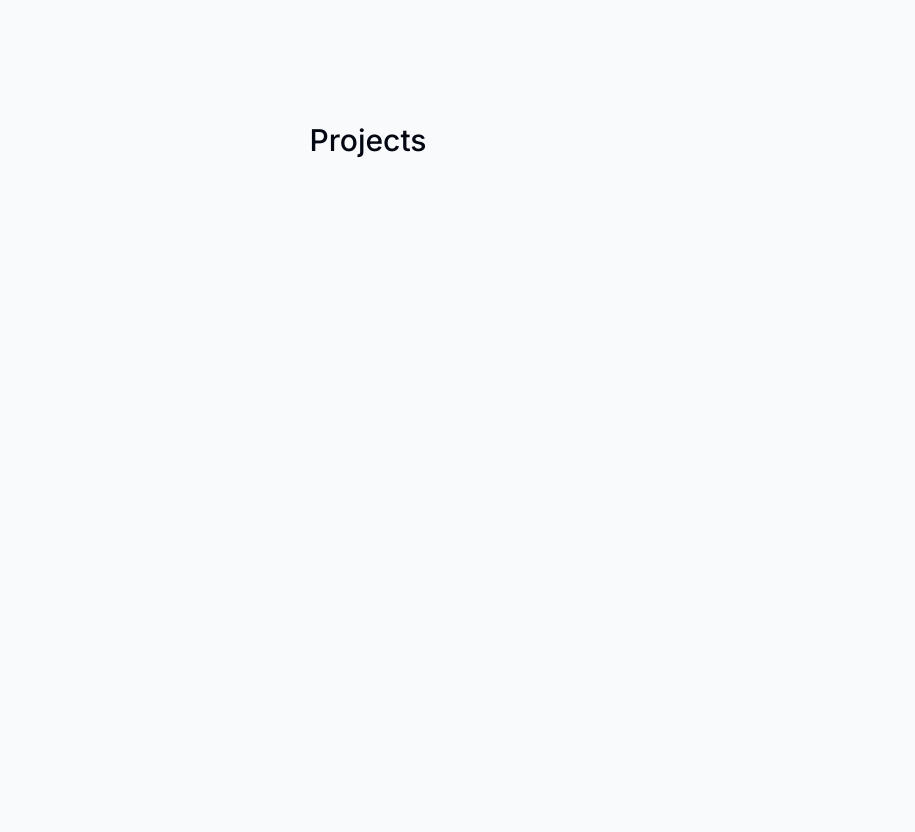
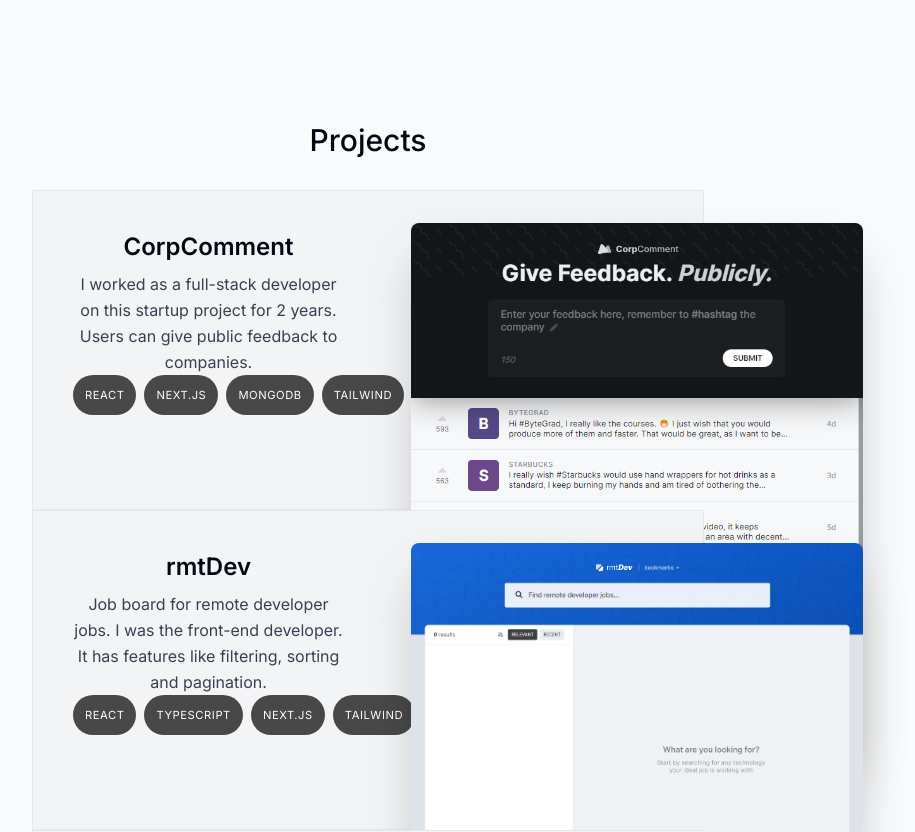
Before and after one commit to FerrBen/ferruccio.dev, a Next.js app: page / in a window 1280 px wide. Shown: the part 1420-2252 px from the top of the page, without its empty margins (272-1187 px from the left). Built offline with nearby package versions, Linux system fonts and the light colour scheme.

Commit message:
working on projects section

```diff
--- a/components/projects.tsx
+++ b/components/projects.tsx
@@ -1,10 +1,48 @@
 import React from 'react'
 import SectionHeading from './section-heading'
+import { projectsData } from '@/lib/data'
+import Image from 'next/image'
+
+type ProjectProps = (typeof projectsData)[number]
 
 export default function Projects() {
   return (
-    <section>
+    <section className='mb-28 max-w-[45rem] text-center leading-8 sm:mb-40'>
       <SectionHeading>Projects</SectionHeading>
+      <div>
+        {projectsData.map((project, index) => (
+          <React.Fragment key={index}>
+            <Project {...project} />
+          </React.Fragment>
+        ))}
+      </div>
     </section>
   )
 }
+
+function Project({ title, description, tags, imageUrl }: ProjectProps) {
+  return (
+    <section className='bg-gray-100 max-w-[42rem] border border-black/5 overfolw-hidden sm:pr-8 relative sm:h-[20rem]'>
+      <div className='py-4 px-5 sm:pl-10 sm:pr-2 sm:pt-10 sm:max-w-[50%]'>
+        <h3 className='text-2xl font-semibold'>{title}</h3>
+        <p className='mt-2 leading-relaxed text-gray-700'>{description}</p>
+        <ul className='flex flex-wrap-mt-4 gap-2'>
+          {tags.map((tag, index) => (
+            <li
+              className='bg-black/[0.7] px-3 py-1 text-[0.7rem] uppercase tracking-wider text-white rounded-full'
+              key={index}
+            >
+              {tag}
+            </li>
+          ))}
+        </ul>
+      </div>
+      <Image
+        src={imageUrl}
+        alt={title}
+        quality={95}
+        className='absolute top-8 -right-40 w-[28.25rem] rounded-t-lg shadow-2xl'
+      />
+    </section>
+  )
+}
```
